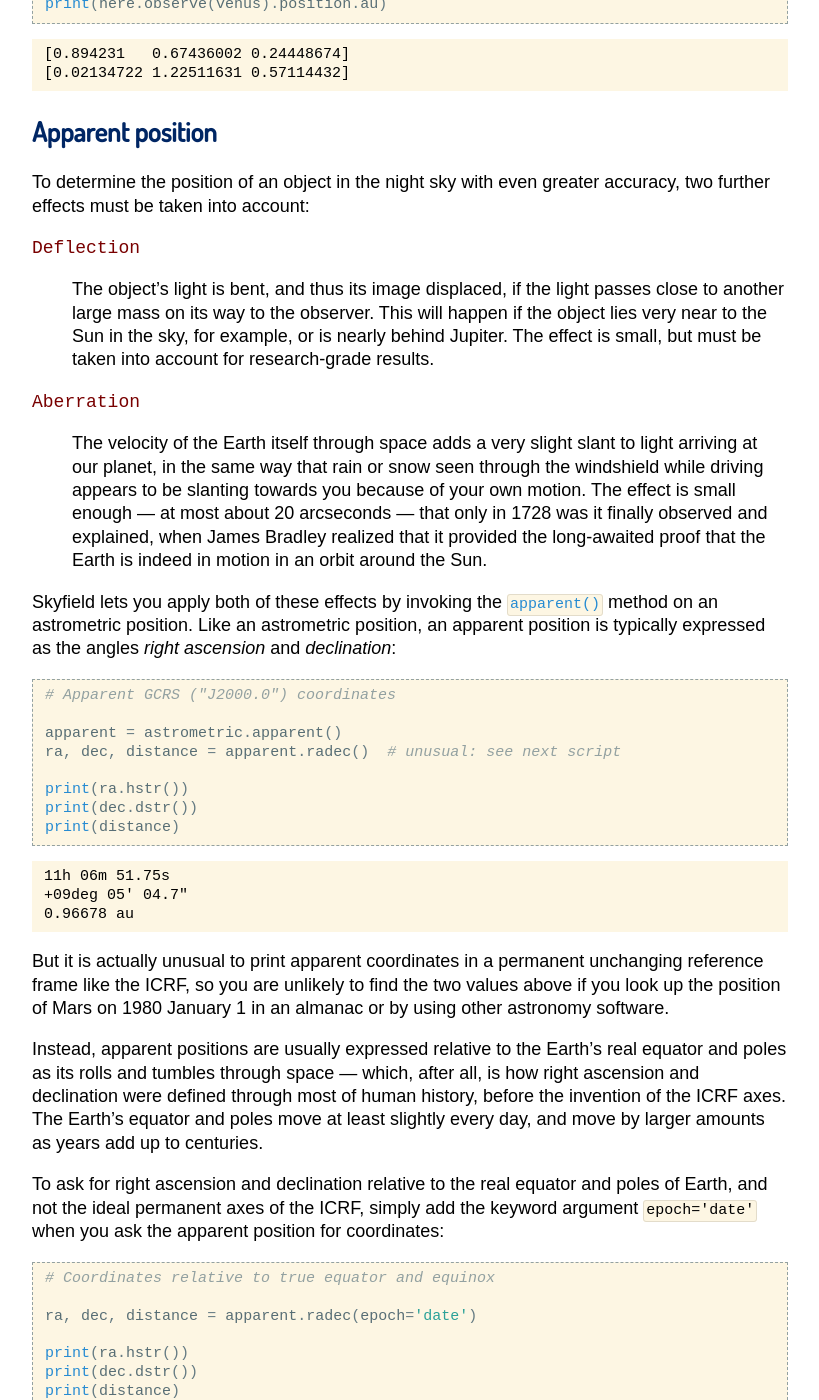
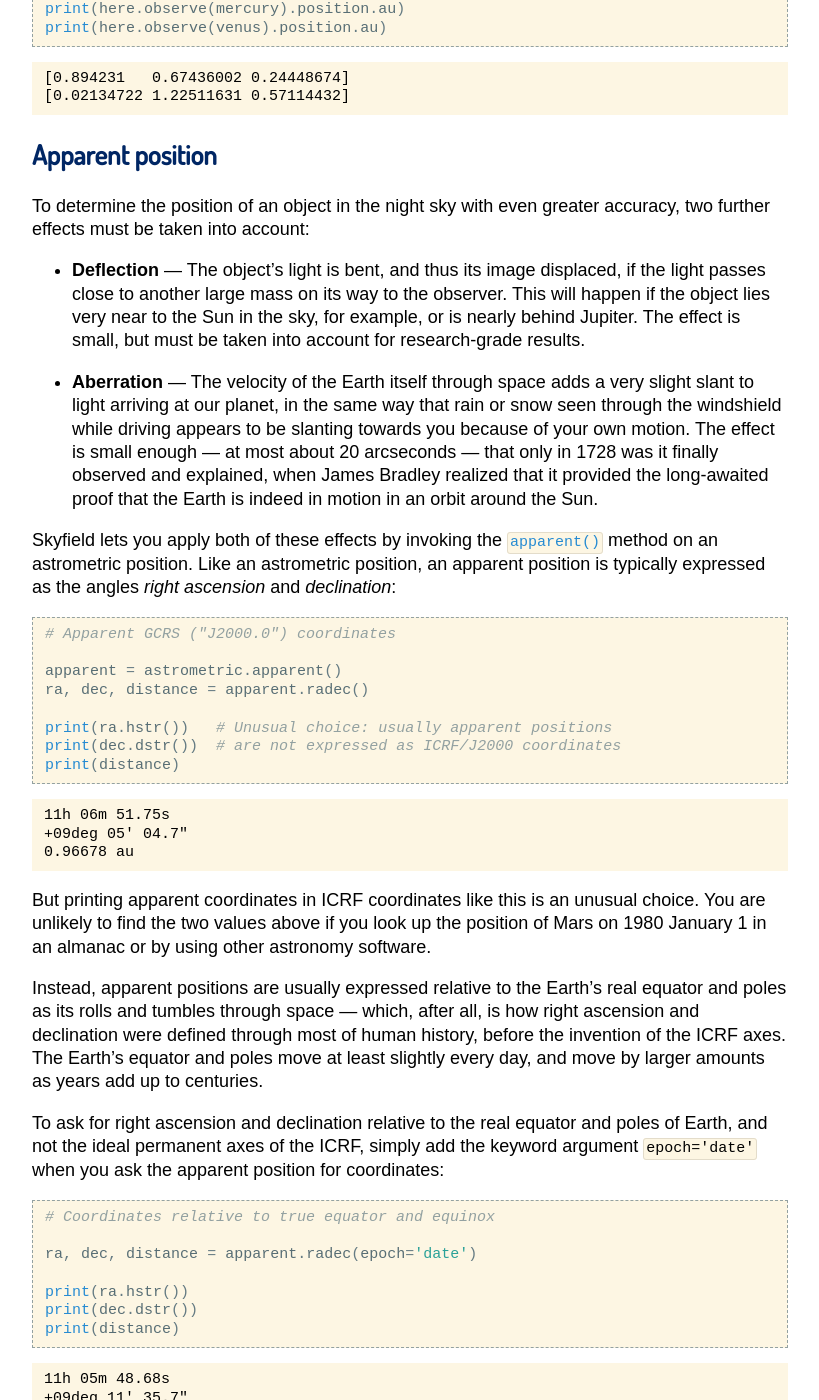
Before and after one commit to skyfielders/python-skyfield, a Sphinx documentation site: the page built from skyfield/documentation/positions.rst, in a window 1280 px wide and 1400 px high, scrolled down 6198 px. Shown: the whole window, without its empty margins (230-1049 px from the left). Built offline with Sphinx 7.4.7, drawn with Linux system fonts in a browser that asks for light colours; some web fonts are replaced; pages that are not in the unit, such as notebooks, are missing from menus; some of the changed text lies outside the part shown.

Commit message:
Some light editing of the Positions page

```diff
--- a/skyfield/documentation/positions.rst
+++ b/skyfield/documentation/positions.rst
@@ -314,7 +315,8 @@ we do not get pulled in the direction of the “real” Mars —
 we get tugged in the direction of its time-delayed image
 hanging in the sky above us!
 
-So Skyfield offers a :meth:`~Position.observe()` method
+So Skyfield offers
+an :meth:`~skyfield.positionlib.Barycentric.observe()` method
 that carefully backdates the position of another object
 to determine where it was when it generated the image
 that we see in our sky:
@@ -388,7 +390,7 @@ To determine the position of an object in the night sky
 with even greater accuracy,
 two further effects must be taken into account:
 
-*Deflection*
+* **Deflection** —
   The object’s light is bent,
   and thus its image displaced,
   if the light passes close to another large mass
@@ -398,7 +400,7 @@ two further effects must be taken into account:
   The effect is small,
   but must be taken into account for research-grade results.
 
-*Aberration*
+* **Aberration** —
   The velocity of the Earth itself through space
   adds a very slight slant to light arriving at our planet,
   in the same way that rain or snow
@@ -422,10 +424,10 @@ is typically expressed as the angles
     # Apparent GCRS ("J2000.0") coordinates
 
     apparent = astrometric.apparent()
-    ra, dec, distance = apparent.radec()  # unusual: see next script
+    ra, dec, distance = apparent.radec()
 
-    print(ra.hstr())
-    print(dec.dstr())
+    print(ra.hstr())   # Unusual choice: usually apparent positions
+    print(dec.dstr())  # are not expressed as ICRF/J2000 coordinates
     print(distance)
 
 .. testoutput::
@@ -434,9 +436,9 @@ is typically expressed as the angles
     +09deg 05' 04.7"
     0.96678 au
 
-But it is actually unusual to print apparent coordinates
-in a permanent unchanging reference frame like the ICRF,
-so you are unlikely to find the two values above
+But printing apparent coordinates in ICRF coordinates like this
+is an unusual choice.
+You are unlikely to find the two values above
 if you look up the position of Mars on 1980 January 1
 in an almanac or by using other astronomy software.
 
```
Also changed, not shown: other parts of skyfield/documentation/positions.rst (+10 -8 lines).
